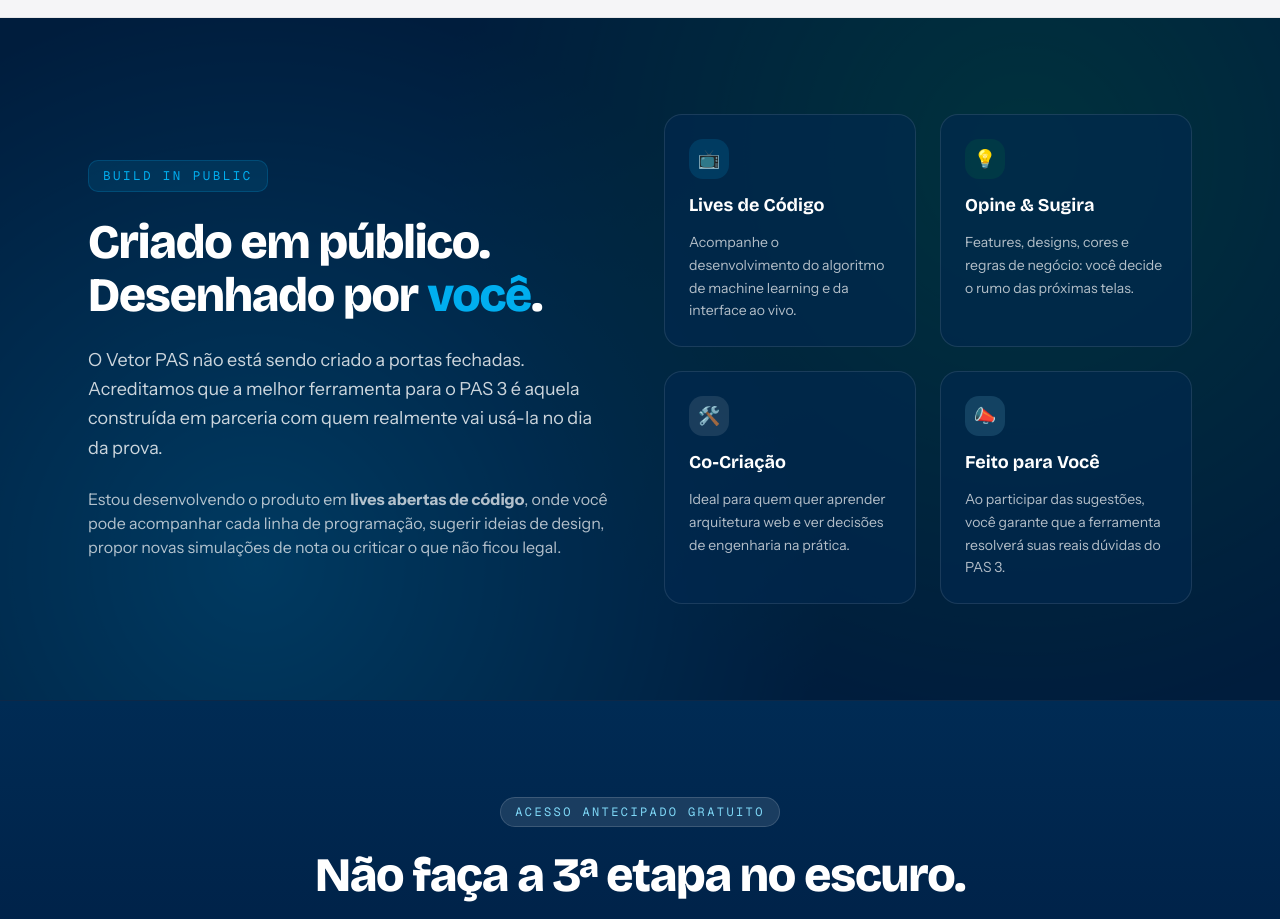
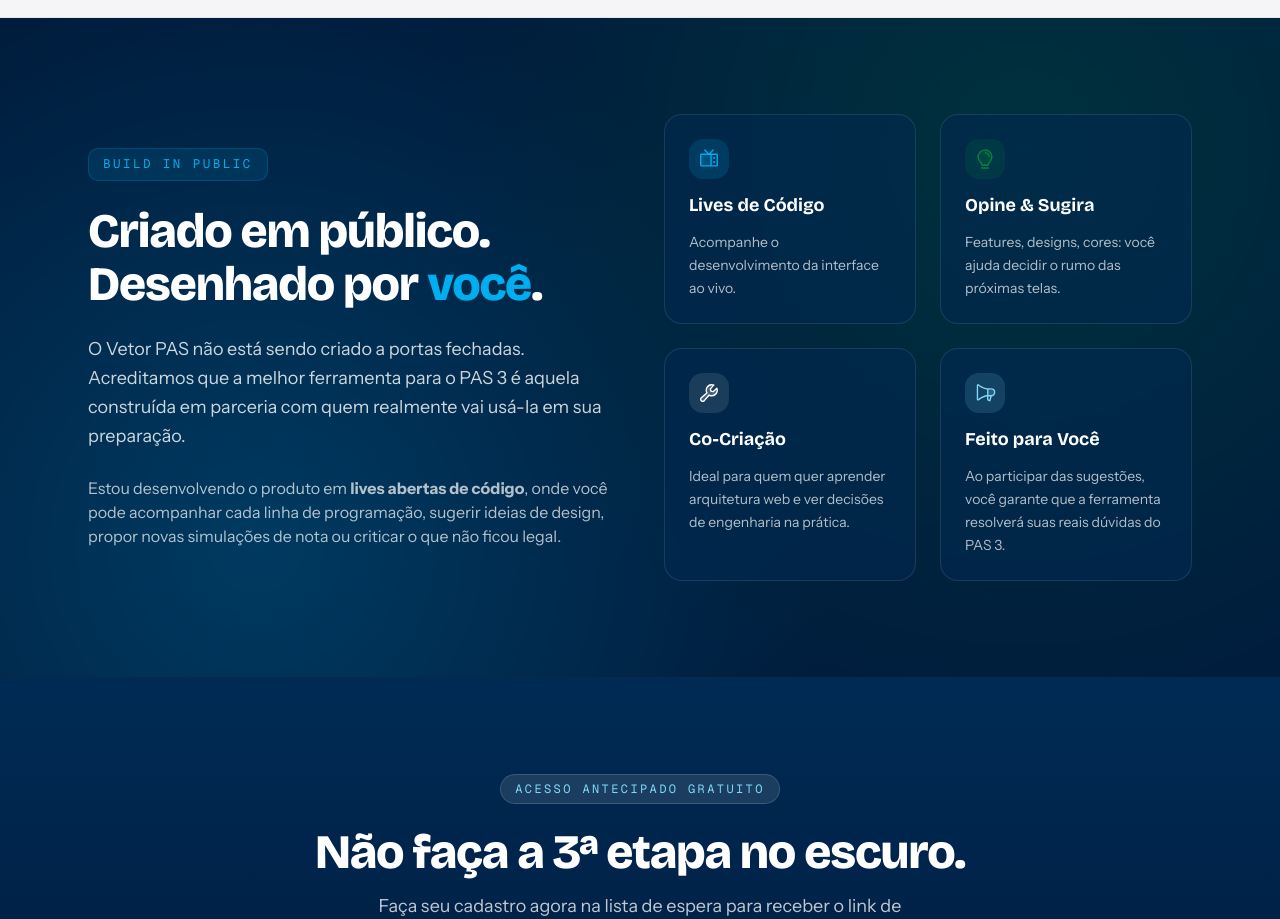
Before and after one commit to luizhtmoreira/Analise-Preditiva-PAS, a Next.js app in the folder landing-page/: page / in a window 1280 px wide. Shown: the part 2080-2999 px from the top of the page. Built offline with nearby package versions, Linux system fonts and the light colour scheme.

Commit message:
style: rewrite text copy and replace emojis with Phosphor Icons in Build in Public section

```diff
--- a/landing-page/components/public/landing/LandingPage.tsx
+++ b/landing-page/components/public/landing/LandingPage.tsx
@@ -2,6 +2,7 @@
 
 import { BrandMark } from "@/components/brand/BrandMark";
 import { WaitlistForm } from "./WaitlistForm";
+import { Television, Lightbulb, Wrench, Megaphone } from "@phosphor-icons/react";
 
 export function LandingPage() {
   const scrollToForm = (e: React.MouseEvent) => {
@@ -246,7 +247,7 @@ export function LandingPage() {
                 Desenhado por <span className="text-[#00AEEF]">você</span>.
               </h2>
               <p className="text-base sm:text-lg text-white/80 leading-relaxed">
-                O Vetor PAS não está sendo criado a portas fechadas. Acreditamos que a melhor ferramenta para o PAS 3 é aquela construída em parceria com quem realmente vai usá-la no dia da prova.
+                O Vetor PAS não está sendo criado a portas fechadas. Acreditamos que a melhor ferramenta para o PAS 3 é aquela construída em parceria com quem realmente vai usá-la em sua preparação.
               </p>
               <p className="text-sm sm:text-base text-white/70">
                 Estou desenvolvendo o produto em <strong>lives abertas de código</strong>, onde você pode acompanhar cada linha de programação, sugerir ideias de design, propor novas simulações de nota ou criticar o que não ficou legal.
@@ -255,28 +256,28 @@ export function LandingPage() {
 
             <div className="lg:col-span-6 grid sm:grid-cols-2 gap-6">
               <div className="bg-[#002850]/60 border border-white/10 p-6 rounded-2xl space-y-3">
-                <div className="w-10 h-10 rounded-xl bg-[#00AEEF]/15 text-[#00AEEF] flex items-center justify-center font-bold text-lg">
-                  📺
+                <div className="w-10 h-10 rounded-xl bg-[#00AEEF]/15 text-[#00AEEF] flex items-center justify-center">
+                  <Television size={22} weight="duotone" />
                 </div>
                 <h3 className="font-heading font-bold text-lg text-white">Lives de Código</h3>
                 <p className="text-xs sm:text-sm text-white/70 leading-relaxed">
-                  Acompanhe o desenvolvimento do algoritmo de machine learning e da interface ao vivo.
+                  Acompanhe o desenvolvimento da interface ao vivo.
                 </p>
               </div>
 
               <div className="bg-[#002850]/60 border border-white/10 p-6 rounded-2xl space-y-3">
-                <div className="w-10 h-10 rounded-xl bg-[#00843D]/15 text-[#00843D] flex items-center justify-center font-bold text-lg">
-                  💡
+                <div className="w-10 h-10 rounded-xl bg-[#00843D]/15 text-[#00843D] flex items-center justify-center">
+                  <Lightbulb size={22} weight="duotone" />
                 </div>
                 <h3 className="font-heading font-bold text-lg text-white">Opine & Sugira</h3>
                 <p className="text-xs sm:text-sm text-white/70 leading-relaxed">
-                  Features, designs, cores e regras de negócio: você decide o rumo das próximas telas.
+                  Features, designs, cores: você ajuda decidir o rumo das próximas telas.
                 </p>
               </div>
 
               <div className="bg-[#002850]/60 border border-white/10 p-6 rounded-2xl space-y-3">
-                <div className="w-10 h-10 rounded-xl bg-white/10 text-white flex items-center justify-center font-bold text-lg">
-                  🛠️
+                <div className="w-10 h-10 rounded-xl bg-white/10 text-white flex items-center justify-center">
+                  <Wrench size={22} weight="duotone" />
                 </div>
                 <h3 className="font-heading font-bold text-lg text-white">Co-Criação</h3>
                 <p className="text-xs sm:text-sm text-white/70 leading-relaxed">
@@ -285,8 +286,8 @@ export function LandingPage() {
               </div>
 
               <div className="bg-[#002850]/60 border border-white/10 p-6 rounded-2xl space-y-3">
-                <div className="w-10 h-10 rounded-xl bg-[#7FD8F7]/15 text-[#7FD8F7] flex items-center justify-center font-bold text-lg">
-                  📣
+                <div className="w-10 h-10 rounded-xl bg-[#7FD8F7]/15 text-[#7FD8F7] flex items-center justify-center">
+                  <Megaphone size={22} weight="duotone" />
                 </div>
                 <h3 className="font-heading font-bold text-lg text-white">Feito para Você</h3>
                 <p className="text-xs sm:text-sm text-white/70 leading-relaxed">
--- a/landing-page/package.json
+++ b/landing-page/package.json
@@ -10,6 +10,7 @@
   },
   "dependencies": {
     "@base-ui/react": "^1.5.0",
+    "@phosphor-icons/react": "^2.1.10",
     "@supabase/ssr": "^0.10.3",
     "@supabase/supabase-js": "^2.107.0",
     "@tanstack/react-query": "^5.101.0",
```
Also changed, not shown: 1 other file (tests, documents, lock files or other folders).
